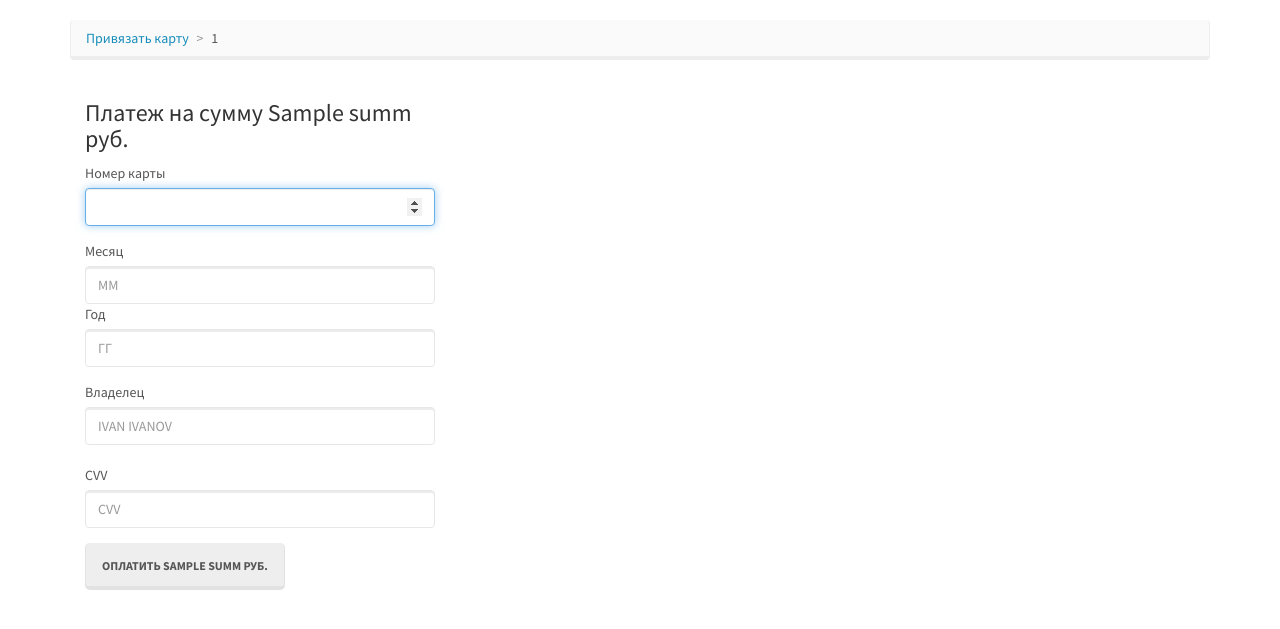
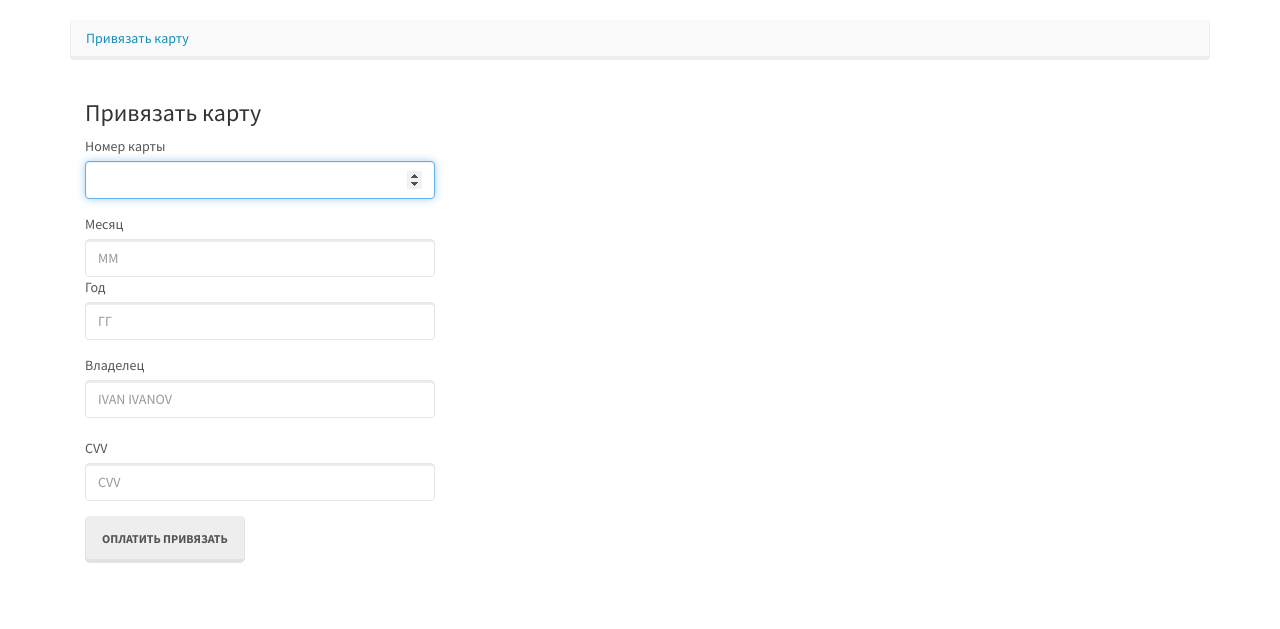
Before and after one commit to bluzir/aiohttpCarsharing, a Python web app: template templates/card/link.html in a window 1280 px wide. Shown: the part 54-683 px from the top of the page. Run offline with Jinja, Linux system fonts and the light colour scheme; the template is opened without the code that fills it: most values are stand-ins (such as "Sample title", 1, 10 or a date in 2020); some libraries are stand-ins or nearby versions.

Commit message:
fix view

```diff
--- a/templates/card/link.html
+++ b/templates/card/link.html
@@ -3,12 +3,10 @@
     <div class="content container">
         <ol class="breadcrumb">
           <li><a href="/link/">Привязать карту</a></li>
-          <li>{{ invoice.uuid }}</li>
         </ol>
         <div class="col-md-4 payment">
-        <h3>Платеж на сумму {{ invoice.summ }} руб.</h3>
-            <form id="InPlat_cardForm" data-action="/payments/{{ invoice.uuid }}/" data-ajax-url="demo" data-locale="ru" data-apikey="{{ inplat_api_key }}">
-                <input type="hidden" name="invoice_id" value="{{ invoice.id }}">
+        <h3>Привязать карту</h3>
+            <form id="InPlat_cardForm" data-action="/card/link/" data-ajax-url="demo" data-locale="ru" data-apikey="{{ inplat_api_key }}">
                 <div class="form-group">
                     <label for="InPlat_cardNumber">Номер карты</label>
                     <input id="InPlat_cardNumber" autocomplete="off" name="card-number" type="number" class="form-control" autofocus/>
@@ -26,7 +24,7 @@
                     <label for="InPlat_cardCvv">CVV</label>
                     <input id="InPlat_cardCvv" name="cvv" max="999" min="001" type="number" class="form-control" placeholder="CVV"/>
                 </div>
-                <input type="submit" class="btn btn-default btn-lg" value="Оплатить {{ invoice.summ }} руб."/>
+                <input type="submit" class="btn btn-default btn-lg" value="Оплатить привязать"/>
             </form>
         </div>
     </div>
```
